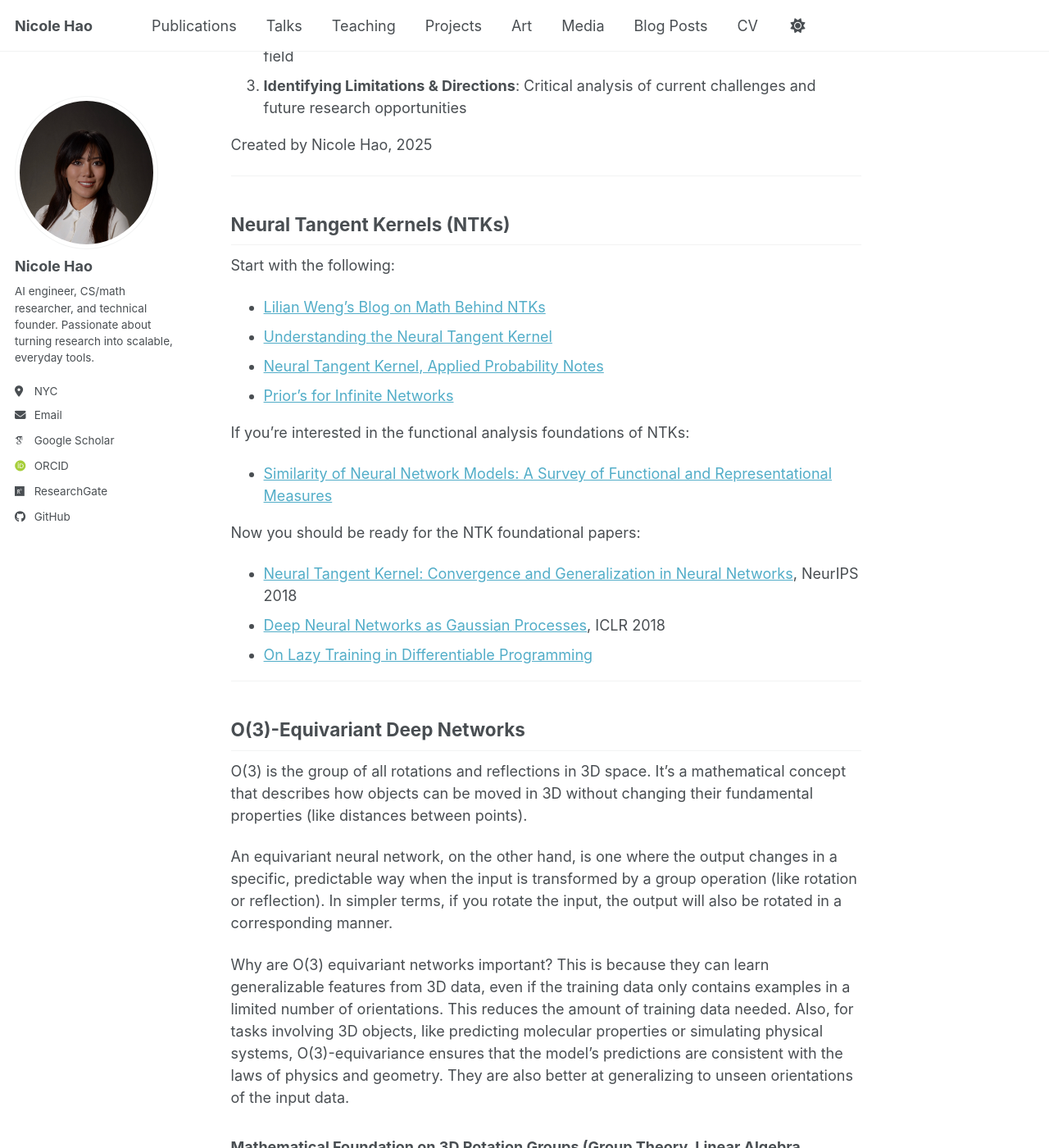
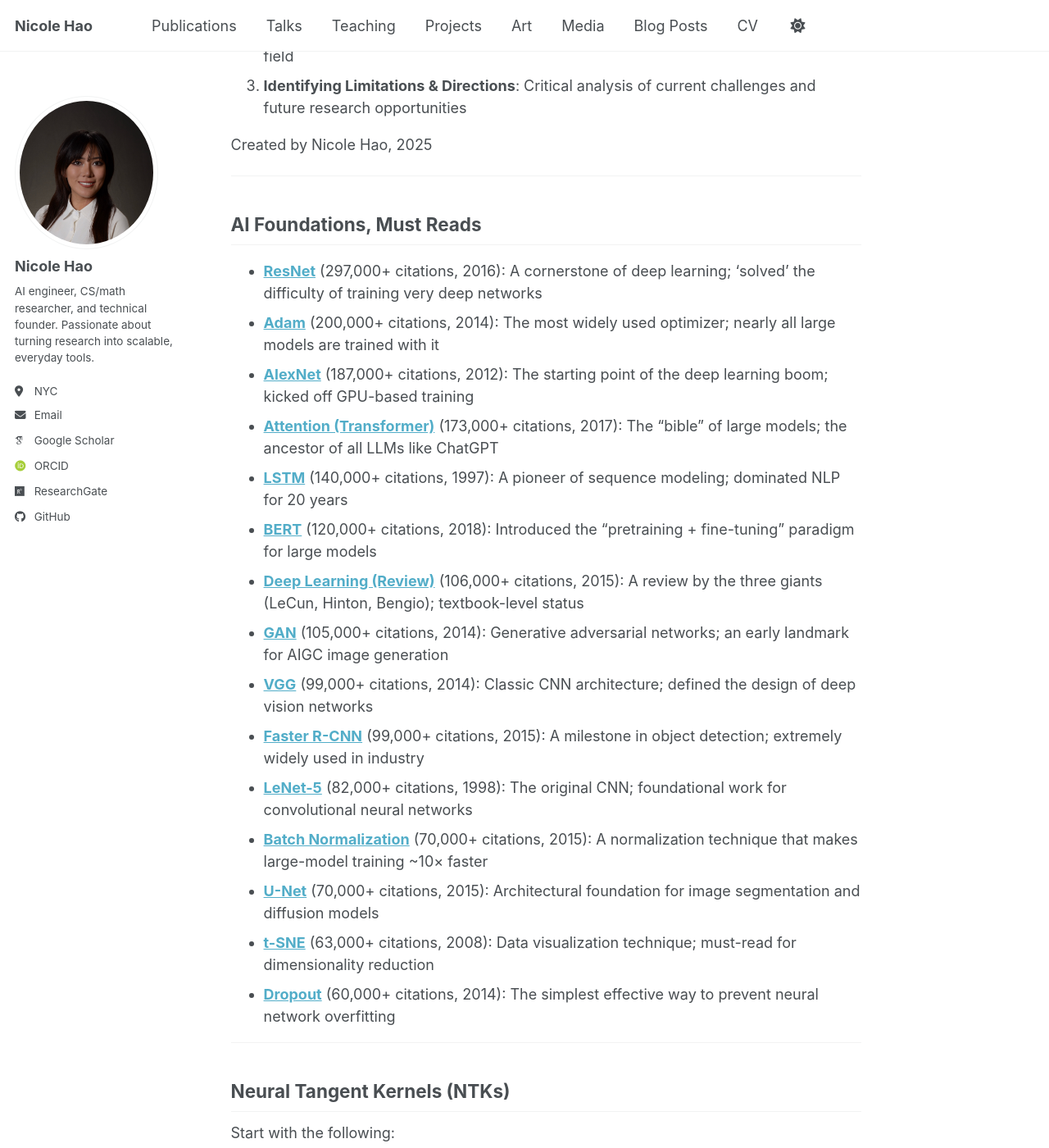
Before and after one commit to nicolehao34/nicolehao34.github.io, a Jekyll site: the page built from _portfolio/cs-applied-math-papers.md, in a window 1280 px wide and 1400 px high, scrolled down 403 px. Shown: the whole window at 82% size. Built offline with Jekyll 4.4.1, drawn with Linux system fonts in a browser that asks for light colours; some web fonts are replaced; a script bundle is joined from its source files by our own code; library files that are not in the unit come from our copies; some of the changed text lies outside the part shown.

Commit message:
Update  'CS & Applied Math Papers' section

```diff
--- a/_portfolio/cs-applied-math-papers.md
+++ b/_portfolio/cs-applied-math-papers.md
@@ -16,6 +16,26 @@ Latest CS & math papers with a focus on ML/AI and some supplemental resources. C
 3. **Identifying Limitations & Directions**: Critical analysis of current challenges and future research opportunities
 
 Created by Nicole Hao, 2025
+
+---
+
+## AI Foundations, Must Reads
+
+- **[ResNet](https://arxiv.org/abs/1512.03385)** (297,000+ citations, 2016): A cornerstone of deep learning; 'solved' the difficulty of training very deep networks
+- **[Adam](https://arxiv.org/abs/1412.6980)** (200,000+ citations, 2014): The most widely used optimizer; nearly all large models are trained with it
+- **[AlexNet](https://papers.nips.cc/paper/2012/hash/c399862d3b9d6b76c8436e924a68c45b-Abstract.html)** (187,000+ citations, 2012): The starting point of the deep learning boom; kicked off GPU-based training
+- **[Attention (Transformer)](https://arxiv.org/abs/1706.03762)** (173,000+ citations, 2017): The "bible" of large models; the ancestor of all LLMs like ChatGPT
+- **[LSTM](https://www.bioinf.jku.at/publications/older/2604.pdf)** (140,000+ citations, 1997): A pioneer of sequence modeling; dominated NLP for 20 years
+- **[BERT](https://arxiv.org/abs/1810.04805)** (120,000+ citations, 2018): Introduced the "pretraining + fine-tuning" paradigm for large models
+- **[Deep Learning (Review)](https://www.nature.com/articles/nature14539)** (106,000+ citations, 2015): A review by the three giants (LeCun, Hinton, Bengio); textbook-level status
+- **[GAN](https://arxiv.org/abs/1406.2661)** (105,000+ citations, 2014): Generative adversarial networks; an early landmark for AIGC image generation
+- **[VGG](https://arxiv.org/abs/1409.1556)** (99,000+ citations, 2014): Classic CNN architecture; defined the design of deep vision networks
+- **[Faster R-CNN](https://arxiv.org/abs/1506.01497)** (99,000+ citations, 2015): A milestone in object detection; extremely widely used in industry
+- **[LeNet-5](http://yann.lecun.com/exdb/publis/pdf/lecun-01a.pdf)** (82,000+ citations, 1998): The original CNN; foundational work for convolutional neural networks
+- **[Batch Normalization](https://arxiv.org/abs/1502.03167)** (70,000+ citations, 2015): A normalization technique that makes large-model training ~10× faster
+- **[U-Net](https://arxiv.org/abs/1505.04597)** (70,000+ citations, 2015): Architectural foundation for image segmentation and diffusion models
+- **[t-SNE](https://www.jmlr.org/papers/v9/vandermaaten08a.html)** (63,000+ citations, 2008): Data visualization technique; must-read for dimensionality reduction
+- **[Dropout](https://jmlr.org/papers/v15/srivastava14a.html)** (60,000+ citations, 2014): The simplest effective way to prevent neural network overfitting
 
 ---
 
@@ -157,11 +177,22 @@ AI4Health (AI for Health) is an interdisciplinary field that applies machine lea
 
 ---
 
+## Agentic AI
+
+WIP
+
+---
+
+## AI4S
+
+WIP
+
+---
+
 ## Target Audience
 
 * Graduate students in ML/AI
 * Researchers entering new subfields
-* Practitioners seeking deeper mathematical understanding
 
 ## Links
 
```
